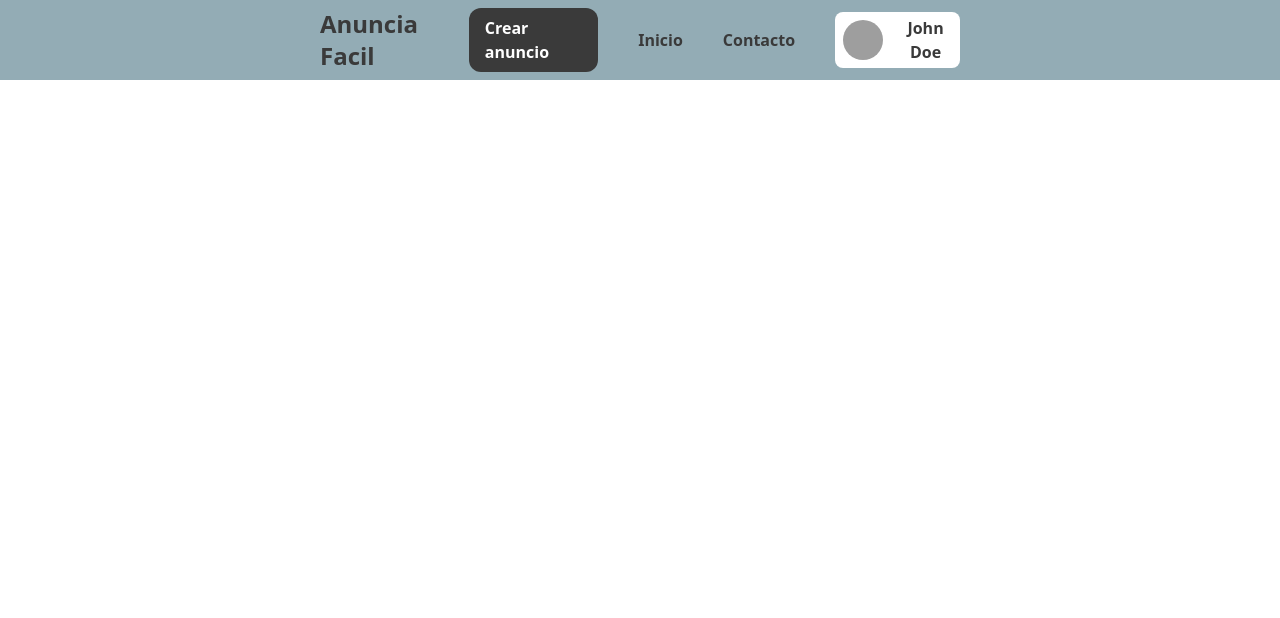
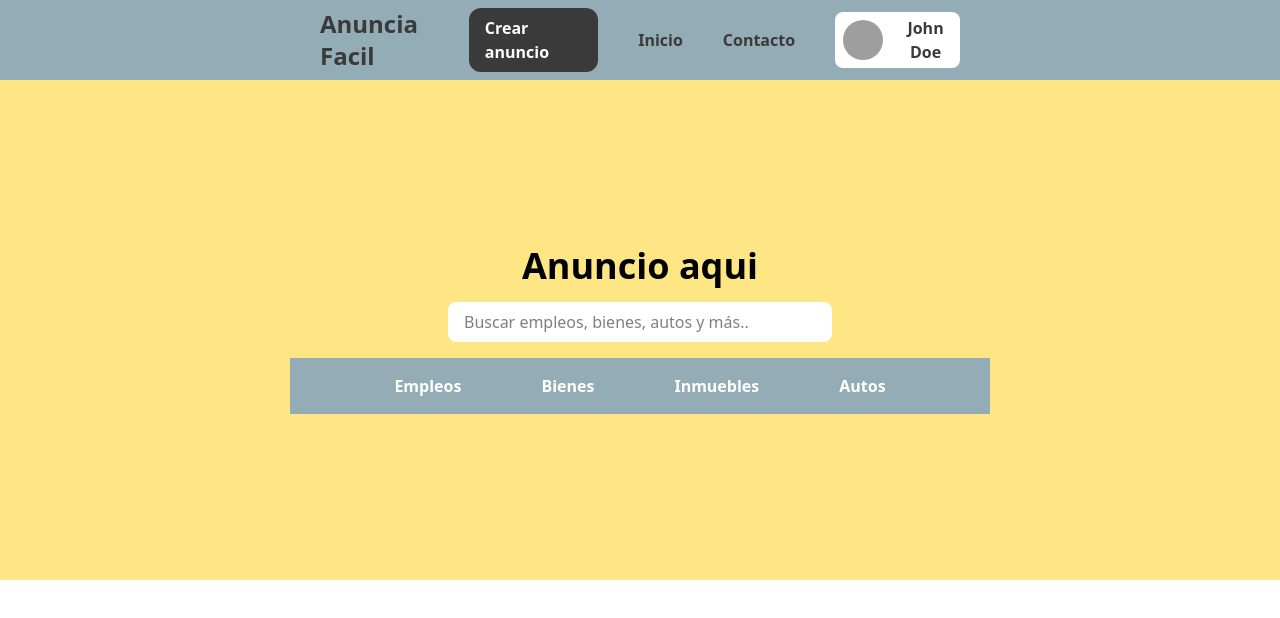
Before and after one commit to YaulPauly/anunciofacil-frontend, an Angular app: page / in a window 1280 px wide. Shown: the top 618 px of the page. Built offline with nearby package versions, Linux system fonts and the light colour scheme; grey boxes are pictures that could not be loaded.

Commit message:
add: Añadir importaciones de componentes y estructuración HTML

```diff
--- a/src/app/app.html
+++ b/src/app/app.html
@@ -1 +1,9 @@
-<app-navbar></app-navbar>
+<header>
+    <app-navbar></app-navbar>
+</header>
+<main>
+    <app-hero></app-hero>
+</main>
+<footer>
+
+</footer>
--- a/src/app/app.ts
+++ b/src/app/app.ts
@@ -1,11 +1,12 @@
 import { Component, signal } from '@angular/core';
 import { RouterOutlet } from '@angular/router';
 import { Navbar } from './components/navbar/navbar';
+import { Hero } from "./components/hero/hero";
 
 @Component({
   selector: 'app-root',
   standalone: true,
-  imports: [Navbar],
+  imports: [Navbar, Hero],
   templateUrl: './app.html',
   styleUrl: './app.css'
 })
```
